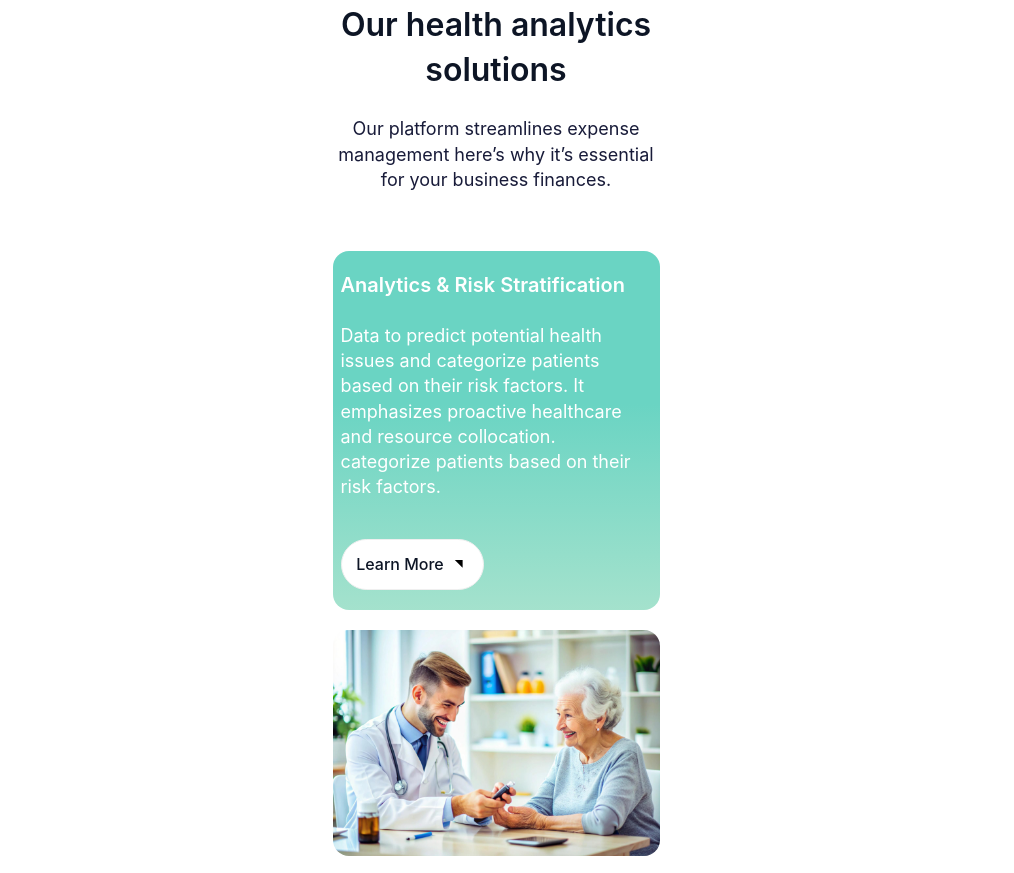
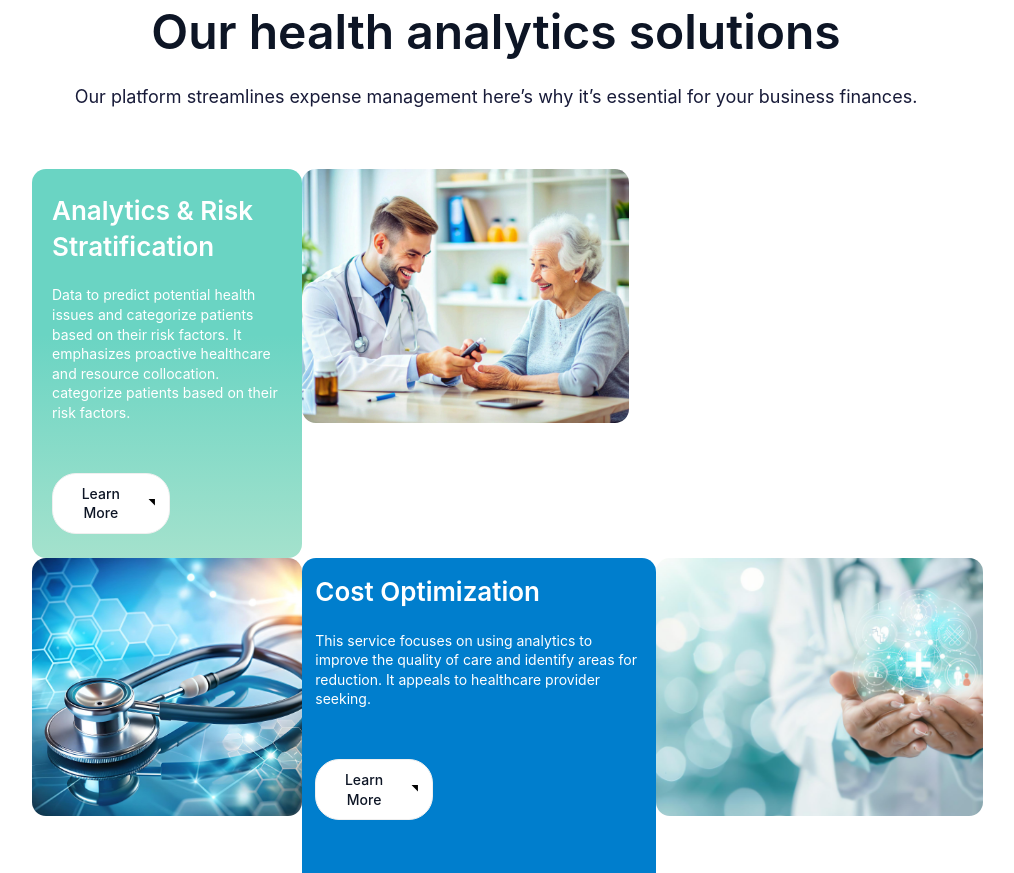
Before and after one commit to Ostap201164/clinic-mecare, a website built with Vite: page src/index.html in a window 1280 px wide. Shown: the part 886-1759 px from the top of the page, without its empty margins (144-1158 px from the left). Built offline with nearby package versions, Linux system fonts and the light colour scheme; files whose address does not match are found by name.

Commit message:
Update analytics.scss

```diff
--- a/src/scss/home/analytics.scss
+++ b/src/scss/home/analytics.scss
@@ -124,11 +124,11 @@
     row-gap: 20px;
   }
   &__card {
+    border-radius: 16px;
   }
 
   &__card--green {
     padding: 20px 9px 20px 8px;
-    border-radius: 16px;
     background: linear-gradient(180deg, #6ad4c3 42.63%, #dcefd6 155.06%);
   }
   &__card-title {
@@ -172,26 +172,104 @@
   &__card--image-top {
     width: 327px;
     height: 226.284px;
-    border-radius: 16px;
     background: url(../image/home-image/analytics/analytics-grany.jpg) lightgray
       50% / cover no-repeat;
   }
   &__card--image-bottom-first {
     width: 327px;
     height: 317.815px;
-    border-radius: 16px;
     background: url(../image/home-image/analytics/analytics-instrument.jpg)
       lightgray 50% / cover no-repeat;
   }
   &__card--blue {
-    border-radius: 16px;
     background: var(--BG-BG-4, #007ecd);
     padding: 20px 9px 20px 8px;
   }
   &__card--image-bottom-second {
     width: 327px;
     height: 317.815px;
-    border-radius: 16px;
-    background: url(../image/home-image/analytics/analytics-hand.jpg) lightgray 50% / cover no-repeat;
+    background: url(../image/home-image/analytics/analytics-hand.jpg) lightgray
+      50% / cover no-repeat;
   }
 }
+
+@media (min-width: 1024px) {
+  .analytics {
+    &__container {
+      width: 928px;
+    }
+    &__header {
+    }
+    &__title {
+      font-size: 48px;
+      font-weight: 600;
+      line-height: 120%;
+    }
+    &__grid {
+      display: grid;
+      // grid-template-columns: 520px 390px 270px;
+      // grid-template-rows: 253px 258px;
+      gap: 16px;
+      grid-template-columns: repeat(5, 1fr);
+grid-template-rows: repeat(5, 1fr);
+grid-column-gap: 0px;
+grid-row-gap: 0px;
+    }
+    &__card {
+      border-radius: 14px;
+      overflow: hidden;
+    }
+
+    &__card--green {
+      grid-column: 1 / 2;
+      grid-row: 1 / 2;
+      padding: 24px 20px;
+    }
+    &__card-title {
+      font-size: 26px;
+      margin-bottom: 20px;
+    }
+    &__card-text {
+      color: var(--Base-White, #fff);
+      font-family: "Inter", sans-serif;
+      font-size: 14px;
+      line-height: 140%;
+      margin-bottom: 50px;
+    }
+
+    &__btn {
+      width: 118px;
+      padding: 10px;
+      gap: 4px;
+      border-radius: 24px;
+      font-size: 14px;
+    }
+    &__btn-svg {
+      width: 16.571px;
+      height: 16.571px;
+    }
+    &__card--image-top {
+      grid-column: 2 / 3;
+      grid-row: 1 / 2;
+      height: 254px;
+    }
+    &__card--image-bottom-first {
+      grid-column: 1 / 2;
+      grid-row: 2 / 3;
+      height: 258px;
+      width: 270px;
+    }
+    &__card--blue {
+      grid-column: 2 / 3;
+      grid-row: 2 / 3;
+      padding: 16.399px 12.628px 15.058px 13.258px;
+      width: 354px;
+      justify-self: center;
+    }
+    &__card--image-bottom-second {
+      grid-column: 3 / 4;
+      grid-row: 2 / 3;
+      height: 258px;
+    }
+  }
+}
```
